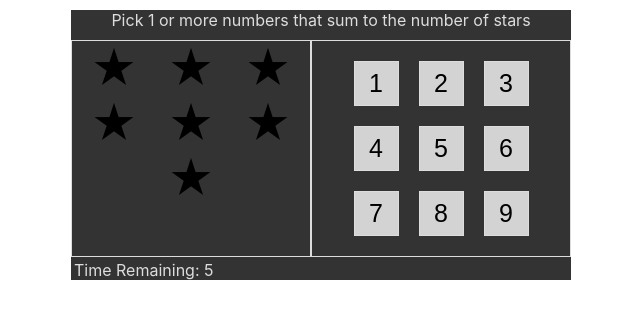
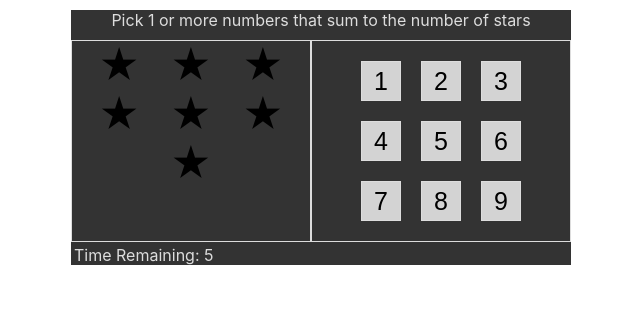
Before and after one commit to Olawale-lang/Star, a React (Create React App) app: page / in a window 1280 px wide. Shown: the top 318 px of the page, without its empty margins (319-959 px from the left). Built offline with nearby package versions, Linux system fonts and the light colour scheme.

Commit message:
Initial commit

```diff
--- a/src/component/star.css
+++ b/src/component/star.css
@@ -41,14 +41,14 @@
 
   .star:after {
     content: "\2605";
-    font-size: 45px;
+    font-size: 40px;
   }
 
   .number {
     background-color: #eee;
     border: thin solid #ddd;
-    width: 45px;
-    height: 45px;
+    width: 40px;
+    height: 40px;
     margin: 10px;
     font-size: 25px;
   }
```
